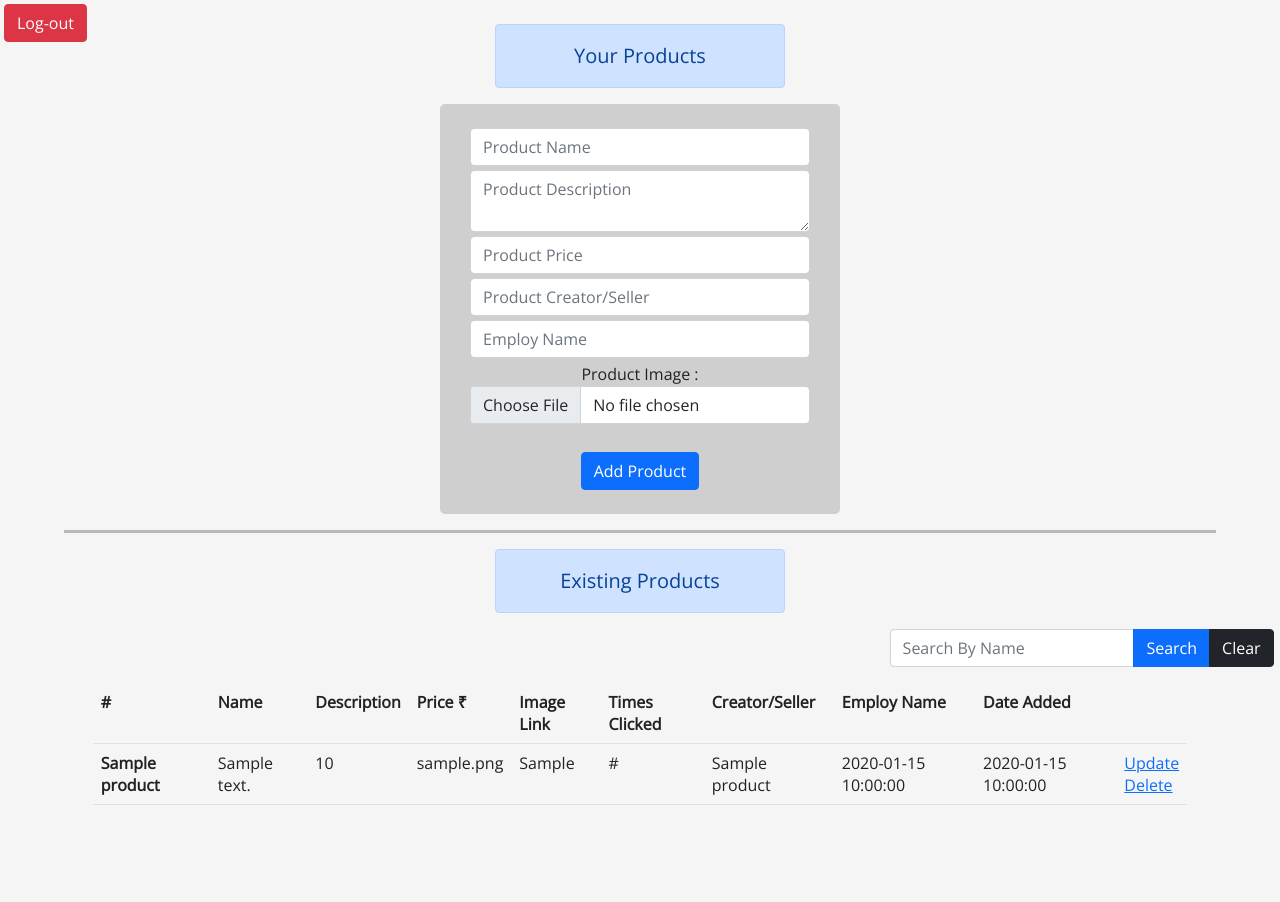
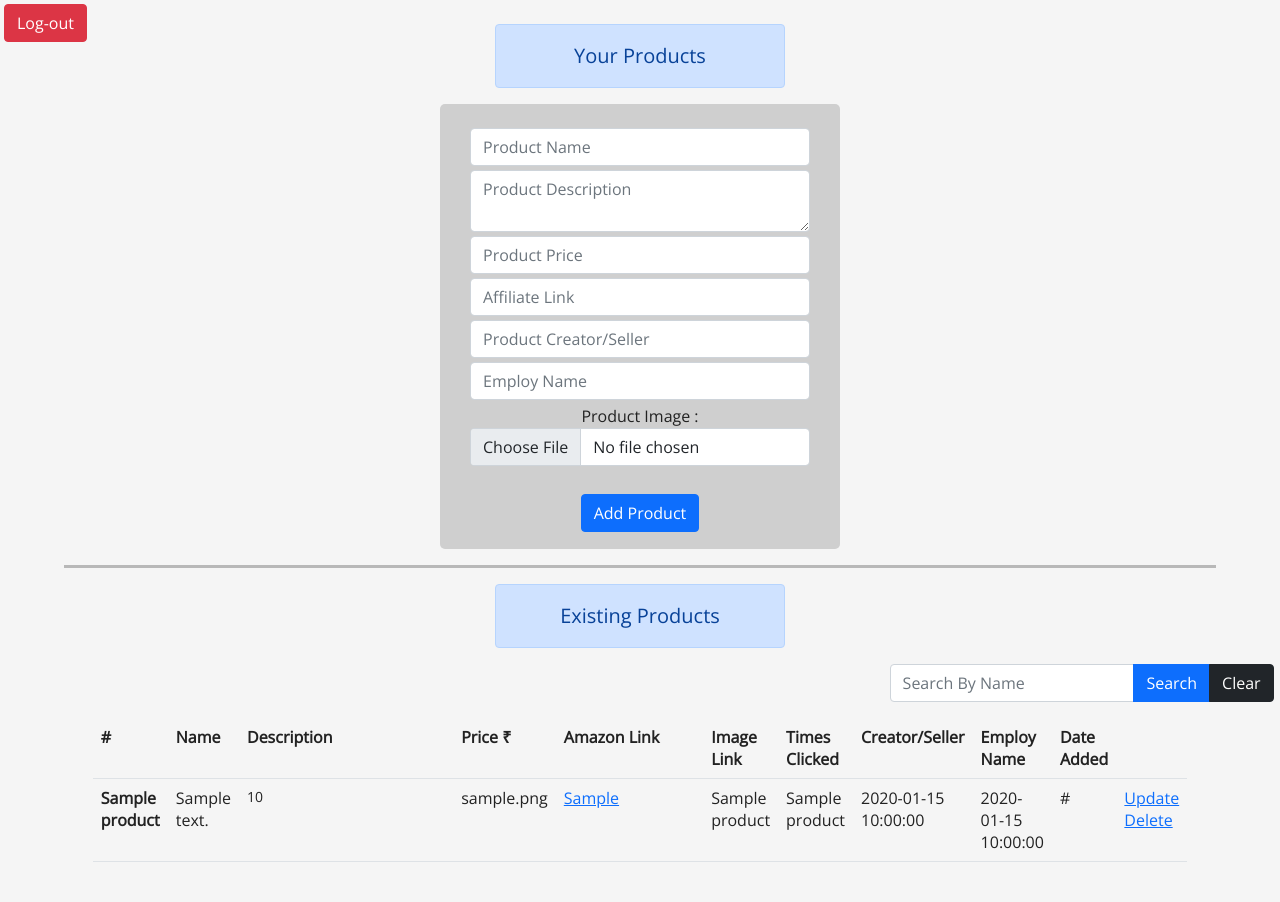
Before and after one commit to sushaanpatel/amazon-finds, a Flask app: page /products in a window 1280 px wide. Before the commit the page ends 805 px from the top, so only its background shows below. Run offline with Flask 2, Linux system fonts and the light colour scheme; a user stored in the database is signed in; tables that the repository leaves empty or names only in its code hold one stand-in row (values such as "Sample post"); some libraries are stand-ins or nearby versions.

Commit message:
added update product route

```diff
--- a/finds.py
+++ b/finds.py
@@ -20,6 +20,8 @@ global paserr
 paserr = ""
 global proderr
 proderr = ""
+global uperr
+uperr = ""
 global product_list
 product_list = []
 global current_page
@@ -41,14 +43,6 @@ def clear():
     if current_page == '/products':
         fromadminsearch = False
         return redirect('/products')
-
-@app.route('/delete/<int:prod_id>')
-def delete(prod_id):
-    con.reconnect()
-    db = con.cursor()
-    db.execute(f"DELETE FROM products WHERE product_id = {prod_id}")
-    con.commit()
-    return redirect('/products')
 
 @app.route('/')
 def index():
@@ -110,14 +104,15 @@ def add():
         title = request.form['product-name']
         descrip = request.form['product-description']
         price = request.form['product-price']
+        link = request.form['amazon-link']
         image = request.files['product-image']
         creator = request.form['product-creator']
         employ_name = request.form['employ-name']
         date = datetime.now()
-        if title != "" and descrip != "" and price != "" and image != "" and creator != "" and employ_name != "":
+        if title != "" and descrip != "" and price != "" and image.filename != "" and creator != "" and employ_name != "":
             con.reconnect()
             db = con.cursor()
-            db.execute(f"""INSERT INTO products(name, description, price, image, creator, employ_name, date, times_clicked) VALUES("{title}", "{descrip}", "{price}", "{image.filename}", "{creator}", "{employ_name}", "{date.date()}", 0)""")
+            db.execute(f"""INSERT INTO products(name, description, price, link, image, creator, employ_name, date, times_clicked) VALUES("{title}", "{descrip}", "{price}", "{link}", "{image.filename}", "{creator}", "{employ_name}", "{date.date()}", 0)""")
             con.commit()
             return redirect('/products')
         else:
@@ -133,6 +128,42 @@ def add():
             product_list = db.fetchall()
             return render_template('products.html', products = product_list, err = proderr)
 
+@app.route('/delete/<int:prod_id>')
+def delete(prod_id):
+    con.reconnect()
+    db = con.cursor()
+    db.execute(f"DELETE FROM products WHERE product_id = {prod_id}")
+    con.commit()
+    return redirect('/products')
+
+@app.route('/update/<int:prod_id>', methods = ["POST", "GET"])
+def update(prod_id):
+    global uperr
+    if request.form == "POST":
+        title = request.form['product-name']
+        descrip = request.form['product-description']
+        price = request.form['product-price']
+        link = request.form['amazon-link']
+        image = request.files['product-image']
+        creator = request.form['product-creator']
+        employ_name = request.form['employ-name']
+        date = datetime.now()
+        if title != "" and descrip != "" and price != "" and image.filename != "" and creator != "" and employ_name != "":
+            con.reconnect()
+            db = con.cursor()
+            db.execute(f"""UPDATE products SET title = {title}, description = {descrip}, price = {price}, link = {link}, image = {image.filename}, creator = {creator}, employ_name = {employ_name}, date = {date.date()} """)
+            con.commit()
+            return redirect('/products')
+        else:
+            uperr = "Please fill out all the details"
+            return redirect(f'/update/{prod_id}')
+    else:
+        con.reconnect()
+        db = con.cursor()
+        db.execute(f"SELECT * FROM products WHERE product_id = {prod_id}")
+        product = db.fetchall()[0]
+        return render_template('update.html', p = product, err = uperr)
+
 if __name__ == "__main__":
     app.run(debug=True)
 
--- a/templates/pass-protect.html
+++ b/templates/pass-protect.html
@@ -6,6 +6,7 @@
         <link rel="stylesheet" href="//cdn.jsdelivr.net/npm/alertifyjs@1.13.1/build/css/alertify.min.css"/>
         <link rel="stylesheet" href="//cdn.jsdelivr.net/npm/alertifyjs@1.13.1/build/css/themes/default.min.css"/>
         <script src="https://ajax.googleapis.com/ajax/libs/jquery/3.5.1/jquery.min.js"></script>
+        <link rel="stylesheet" href="https://cdn.jsdelivr.net/npm/bootstrap-icons@1.5.0/font/bootstrap-icons.css">
         <link href="https://cdn.jsdelivr.net/npm/bootstrap@5.0.2/dist/css/bootstrap.min.css" rel="stylesheet" integrity="sha384-EVSTQN3/azprG1Anm3QDgpJLIm9Nao0Yz1ztcQTwFspd3yD65VohhpuuCOmLASjC" crossorigin="anonymous">
         <script src="https://cdn.jsdelivr.net/npm/bootstrap@5.0.2/dist/js/bootstrap.bundle.min.js" integrity="sha384-MrcW6ZMFYlzcLA8Nl+NtUVF0sA7MsXsP1UyJoMp4YLEuNSfAP+JcXn/tWtIaxVXM" crossorigin="anonymous"></script>
         <link rel="preconnect" href="https://fonts.gstatic.com">
--- a/templates/products.html
+++ b/templates/products.html
@@ -6,6 +6,7 @@
         <link rel="stylesheet" href="//cdn.jsdelivr.net/npm/alertifyjs@1.13.1/build/css/alertify.min.css"/>
         <link rel="stylesheet" href="//cdn.jsdelivr.net/npm/alertifyjs@1.13.1/build/css/themes/default.min.css"/>
         <script src="https://ajax.googleapis.com/ajax/libs/jquery/3.5.1/jquery.min.js"></script>
+        <link rel="stylesheet" href="https://cdn.jsdelivr.net/npm/bootstrap-icons@1.5.0/font/bootstrap-icons.css">
         <link href="https://cdn.jsdelivr.net/npm/bootstrap@5.0.2/dist/css/bootstrap.min.css" rel="stylesheet" integrity="sha384-EVSTQN3/azprG1Anm3QDgpJLIm9Nao0Yz1ztcQTwFspd3yD65VohhpuuCOmLASjC" crossorigin="anonymous">
         <script src="https://cdn.jsdelivr.net/npm/bootstrap@5.0.2/dist/js/bootstrap.bundle.min.js" integrity="sha384-MrcW6ZMFYlzcLA8Nl+NtUVF0sA7MsXsP1UyJoMp4YLEuNSfAP+JcXn/tWtIaxVXM" crossorigin="anonymous"></script>
         <link rel="preconnect" href="https://fonts.gstatic.com">
@@ -50,6 +51,16 @@
                 border: 2px;
                 width: 90%;
             }
+            pre.white{
+                white-space: pre-wrap;
+                font-family: 'Open Sans', sans-serif;
+                color: #222222;
+            }
+            pre.dark{
+                white-space: pre-wrap;
+                font-family: 'Open Sans', sans-serif;
+                color: whitesmoke;
+            }
         </style>
     </head>
     <body class="white">
@@ -59,12 +70,13 @@
         <br>
         <p class="alert alert-primary" style="font-size:20px;width:20%;min-width:290px;">Your Products</p>
         <p style="font-size: 16px;color:#ff4d4d;">{{err}}</p>
-        <div class="white-div" style="width: 30%;border-radius:5px;min-width:400px;height:410px;" id="link-div">
+        <div class="white-div" style="width: 30%;border-radius:5px;min-width:400px;height:445px;" id="link-div">
             <br>
-            <form action="/add" method="POST" style="margin-bottom:3%;" enctype="multipart/form-data">
+            <form action="/products" method="POST" style="margin-bottom:3%;" enctype="multipart/form-data">
                 <input type="text" class="form-control" name="product-name" id="prod-name" placeholder="Product Name" style="margin-bottom:1%;width:85%;">
                 <textarea type="text" class="form-control" name="product-description" id="prod-des" placeholder="Product Description" style="margin-bottom:1%;width:85%;"></textarea>
-                <input type="number" class="form-control" name="product-price" id="prod-price" placeholder="Product Price" style="margin-bottom:1%;width:85%;">
+                <input type="text" class="form-control" name="product-price" id="prod-price" placeholder="Product Price" style="margin-bottom:1%;width:85%;">
+                <input type="text" class="form-control" name="amazon-link" id="amaz-link" placeholder="Affiliate Link" style="margin-bottom:1%;width:85%;">
                 <input type="text" class="form-control" name="product-creator" id="prod-creator" placeholder="Product Creator/Seller" style="margin-bottom:1%;width:85%">
                 <input type="text" class="form-control" name="employ-name" id="emp-name" placeholder="Employ Name" style="margin-bottom:1%;width:85%">
                 <label for="img">Product Image : </label>
@@ -90,8 +102,9 @@
                 <tr>
                     <th scope="col">#</th>
                     <th scope="col">Name</th>
-                    <th scope="col">Description</th>
+                    <th scope="col" style="width: 30%;">Description</th>
                     <th scope="col">Price ₹</th>
+                    <th scope="col" style="width: 20%;">Amazon Link</th>
                     <th scope="col">Image Link</th>
                     <th scope="col">Times Clicked</th>
                     <th scope="col">Creator/Seller</th>
@@ -103,13 +116,14 @@
                 <tr>
                     <th scope="row">{{p[0]}}</th>
                     <td>{{p[1]}}</td>
-                    <td>{{p[2]}}</td>
+                    <td><pre class="white">{{p[2]}}</pre></td>
                     <td>{{p[3]}}</td>
-                    <td>{{p[4]}}</td>
-                    <td>{{p[8]}}</td>
+                    <td style="word-break:break-all;"><a href="{{p[4]}}" target="_blank">{{p[4]}}</a></td>
                     <td>{{p[5]}}</td>
+                    <td>{{p[9]}}</td>
                     <td>{{p[6]}}</td>
                     <td>{{p[7]}}</td>
+                    <td>{{p[8]}}</td>
                     <td>
                         <a href="/update/{{p[0]}}">Update</a>
                         <br>
```
Also changed, not shown: templates/update.html (added, +91 -0 lines).
